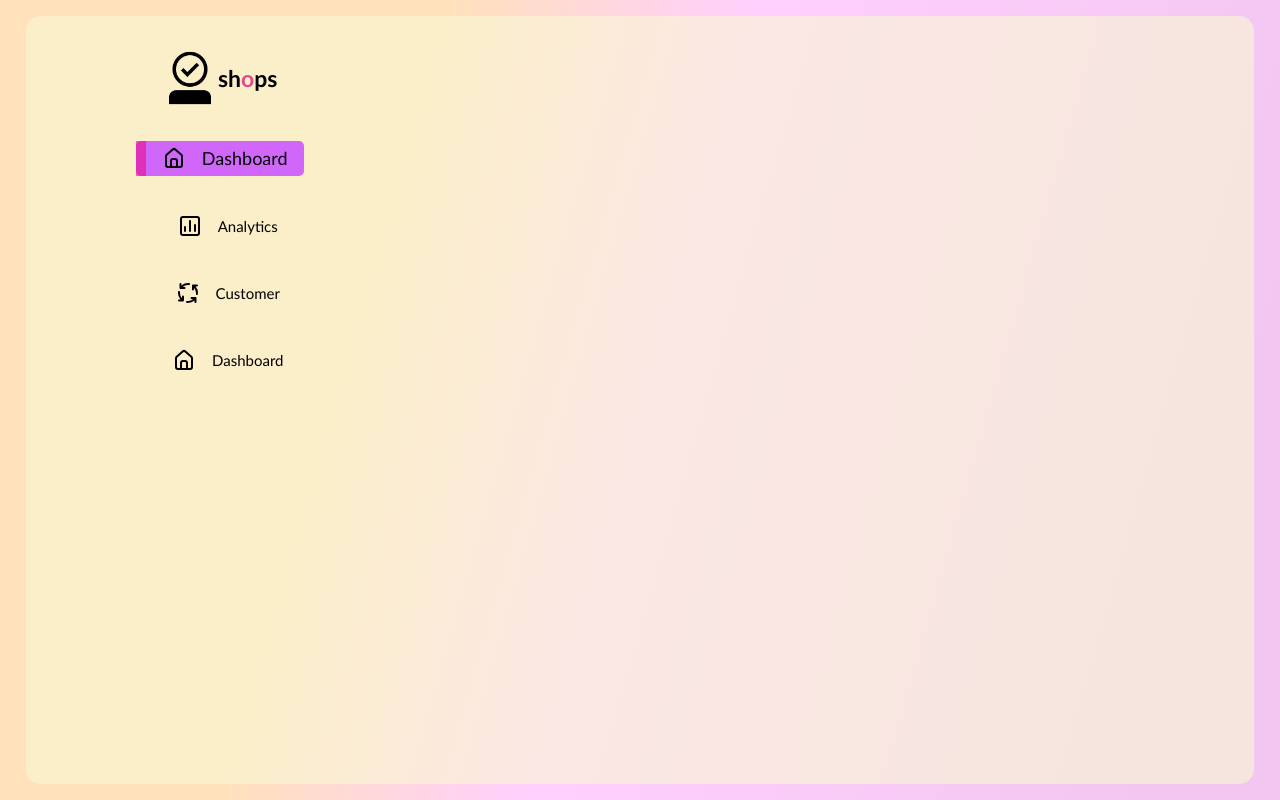
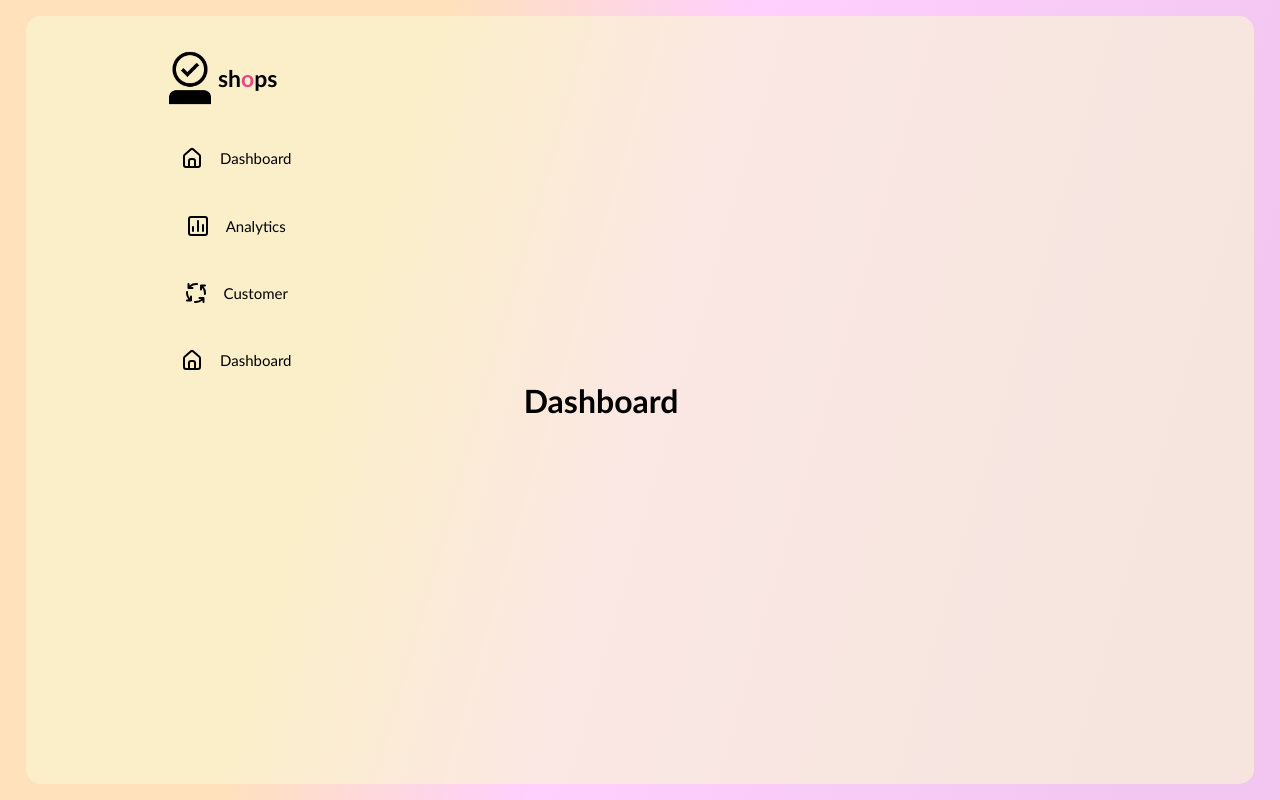
Before and after one commit to rabiulhossen/admin-dashboard, a React (Create React App) app: page / in a window 1280 px wide. Built offline with nearby package versions, Linux system fonts and the light colour scheme.

Commit message:
first part completed

```diff
--- a/src/App.js
+++ b/src/App.js
@@ -1,14 +1,15 @@
-import logo from './logo.svg';
-import './App.css';
-import Sidebar from './components/Sidebar/Sidebar';
+import logo from "./logo.svg";
+import "./App.css";
+import Sidebar from "./components/Sidebar/Sidebar";
+import MiddleDash from "./components/MiddleDash/MiddleDash";
 
 function App() {
   return (
     <div className="App">
-     <div className="app-glass">
-      <Sidebar />
-     </div>
-
+      <div className="app-glass">
+        <Sidebar />
+        <MiddleDash />
+      </div>
     </div>
   );
 }
--- a/src/Data/Data.js
+++ b/src/Data/Data.js
@@ -1,14 +1,60 @@
 // sidebar data
-import {UilEstate,UilChart,UilProcess,} from '@iconscout/react-unicons'
-
+import { UilEstate, UilChart, UilProcess } from "@iconscout/react-unicons";
 
 export const SidebarData = [
-     {icon:UilEstate,
-     heading:"Dashboard"},
-     {icon:UilChart,
-     heading:"Analytics"},
-     {icon:UilProcess,
-     heading:"Customer"},
-     {icon:UilEstate,
-     heading:"Dashboard"},
-]
+  { icon: UilEstate, id: 1, heading: "Dashboard" },
+  { icon: UilChart, id: 2, heading: "Analytics" },
+  { icon: UilProcess, id: 3, heading: "Customer" },
+  { icon: UilEstate, id: 4, heading: "Dashboard" },
+];
+
+export const cardData = [
+  {
+    title: "Sales",
+    color: {
+      backGround: "linear-gradient (180deg,#bb67ff 0% ,#c484f3 100%)",
+      boxShadow: "0px 10px 20px 0px #e0c6f5",
+    },
+    barValue: 60,
+    value: "44444",
+    png: UilProcess,
+    series: [
+      {
+        name: "Sales",
+        data: [40, 35, 25, 64, 354],
+      },
+    ],
+  },
+  {
+    title: "Revunue",
+    color: {
+      backGround: "linear-gradient (180deg,#bb67ff 0% ,#c484f3 100%)",
+      boxShadow: "0px 10px 20px 0px #e0c6f5",
+    },
+    barValue: 60,
+    value: "44444",
+    png: UilProcess,
+    series: [
+      {
+        name: "Sales",
+        data: [40, 35, 25, 64, 354],
+      },
+    ],
+  },
+  {
+    title: "earn",
+    color: {
+      backGround: "linear-gradient (180deg,#bb67ff 0% ,#c484f3 100%)",
+      boxShadow: "0px 10px 20px 0px #e0c6f5",
+    },
+    barValue: 60,
+    value: "44444",
+    png: UilProcess,
+    series: [
+      {
+        name: "Sales",
+        data: [40, 35, 25, 64, 354],
+      },
+    ],
+  },
+];
--- /dev/null
+++ b/src/components/Card/Card.js
@@ -0,0 +1,12 @@
+import React from 'react'
+
+const Card = () => {
+  return (
+   <div className="card">
+
+
+   </div>
+  )
+}
+
+export default Card
--- /dev/null
+++ b/src/components/MiddleDash/MiddleDash.css
@@ -0,0 +1,5 @@
+.middleDash{
+     display: flex;
+     justify-content: space-evenly;
+     align-items: center;
+}
--- /dev/null
+++ b/src/components/MiddleDash/MiddleDash.js
@@ -0,0 +1,12 @@
+import React from 'react'
+import Card from '../Card/Card'
+import './MiddleDash.css'
+
+export default function MiddleDash() {
+  return (
+   <div className="middleDash"><h1>Dashboard</h1>
+   <Card />
+
+   </div>
+  )
+}
--- a/src/components/Sidebar/Sidebar.css
+++ b/src/components/Sidebar/Sidebar.css
@@ -39,12 +39,12 @@
   position: relative;
   transition: all 300ms ease-in;
   font-size: 15px;
-margin-left:1rem;
+margin-left:2rem;
   cursor: Url(../../../src/resources/administrator.png);
   cursor: pointer;
 }
 .active {
- background-color: rgb(208, 102, 250);
+ background-color: rgb(224, 166, 247);
   margin-left: 0;
 font-size: 18px;
 font-weight: 500;
@@ -56,4 +56,5 @@ font-weight: 500;
   width: 10px;
   height: 100%;
   background-color: rgba(236, 16, 144, 0.61);
+  margin-right: calc(1rem-8px);
 }
--- a/src/components/Sidebar/Sidebar.js
+++ b/src/components/Sidebar/Sidebar.js
@@ -4,8 +4,7 @@ import admin from "../../resources/administrator.png";
 import { SidebarData } from "../../Data/Data";
 
 export default function Sidebar() {
-
-  const [select,setSelect] =useState(0)
+  const [select, setSelect] = useState("");
   return (
     <div className="sidebar">
       {/* logo  */}
@@ -20,10 +19,11 @@ export default function Sidebar() {
       <div className="menu">
         {SidebarData.map((item, index) => {
           return (
-            <div className={select=== index?'menuItem active':'menuItem'} key={index
-
-            }
-            onClick={()=>setSelect(index)}>
+            <div
+              className={select === index ? "menuItem active" : "menuItem"}
+              key={item.id}
+              onClick={() => setSelect(index)}
+            >
               <item.icon />
               <span>{item.heading}</span>
             </div>
```
Also changed, not shown: src/components/cARDS/Cards.js (added, +10 -0 lines), src/components/Card/Card.css (added), src/components/cARDS/Cards.css (added).
